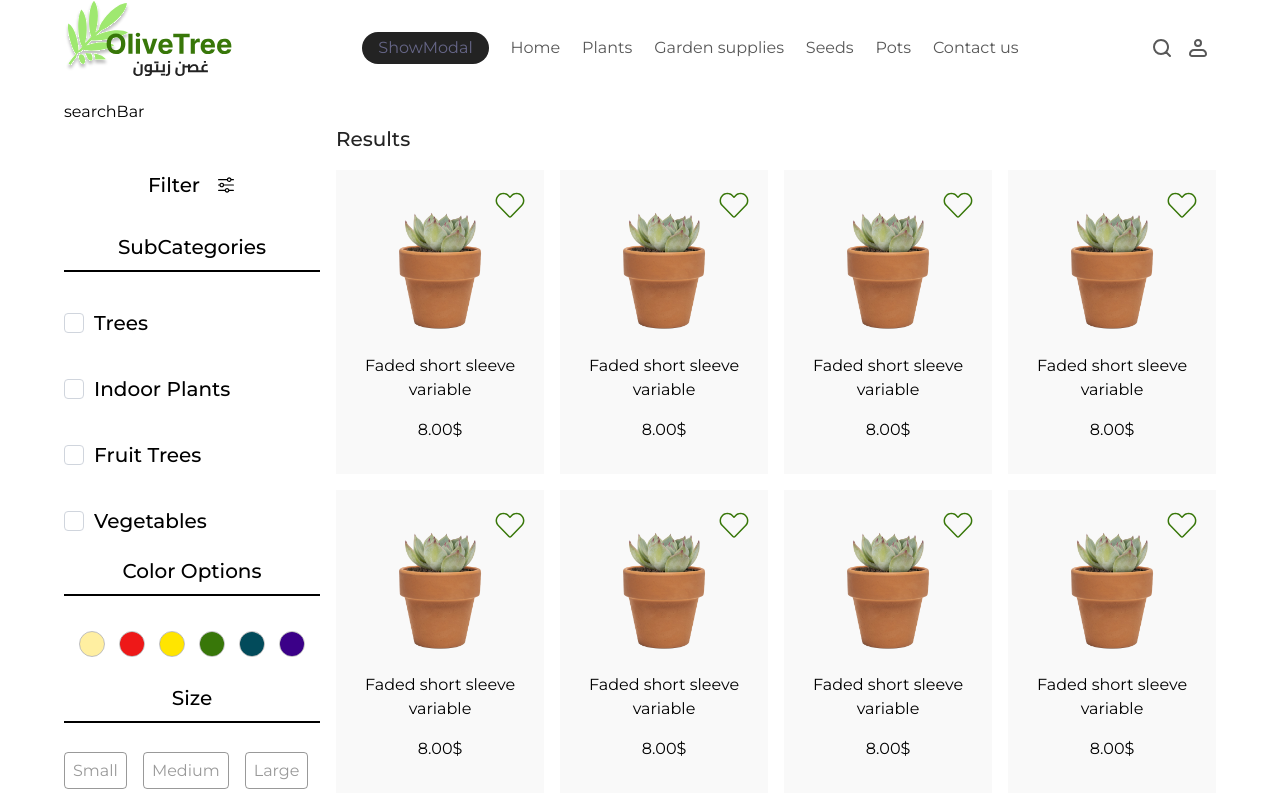
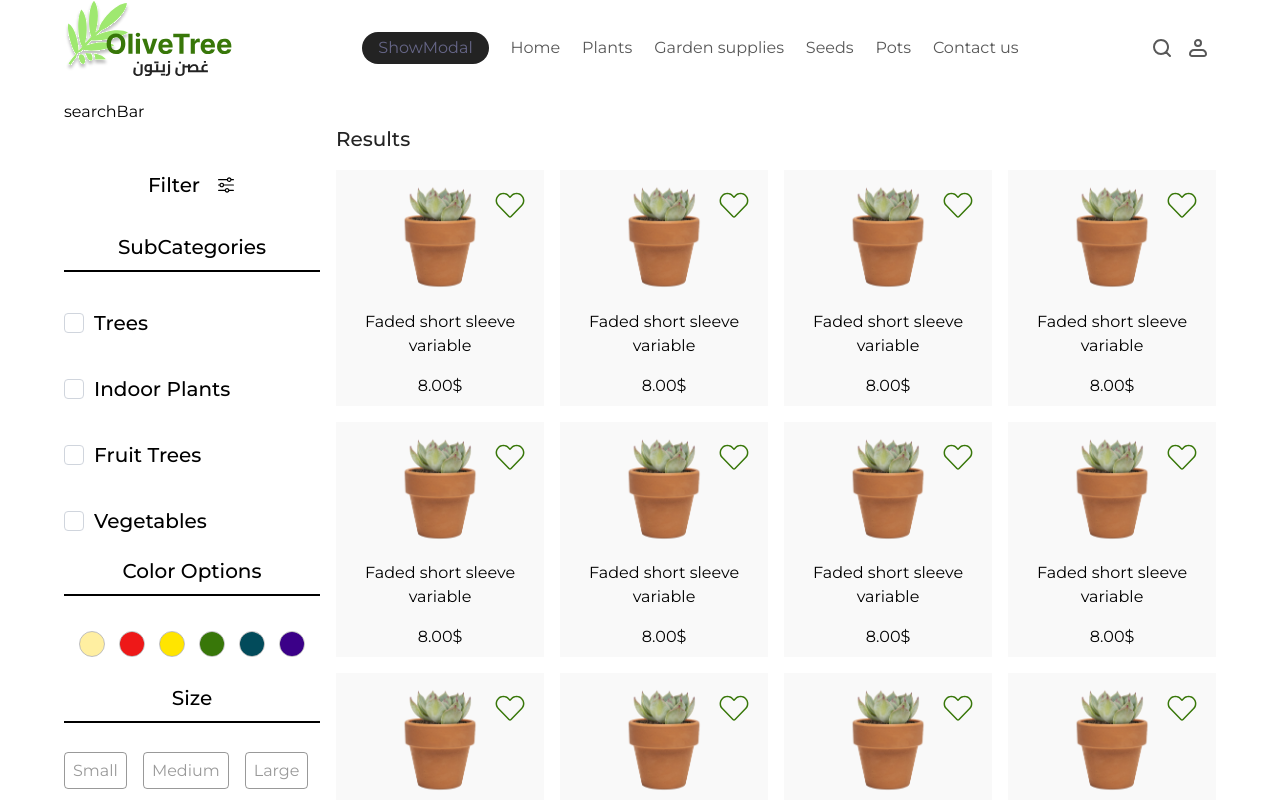
Before and after one commit to abdulrahmanalaa123/react-e-commerce, a React (Vite) app: page /products/Plants in a window 1280 px wide. Shown: the top 800 px of the page. Built offline with nearby package versions, Linux system fonts and the light colour scheme; no server answers.

Commit message:
refactored hover mechanic

```diff
--- /dev/null
+++ b/src/components/buttons/HoverButton.jsx
@@ -0,0 +1,19 @@
+import GoArrow from "../../assets/svgs/goToPage.svg";
+
+function HoverButton({ onClick = () => {} }) {
+  return (
+    <div
+      className="group absolute top-0 left-0 hover:bg-[#00000026] w-full h-full cursor-pointer"
+      onClick={() => {
+        console.log("div clicked");
+      }}
+    >
+      <img
+        src={GoArrow}
+        className="hidden group-hover:block absolute top-0 left-0 right-0 bottom-0 mx-auto my-auto "
+      />
+    </div>
+  );
+}
+
+export default HoverButton;
--- a/src/components/home/BeginnersCarousel.jsx
+++ b/src/components/home/BeginnersCarousel.jsx
@@ -5,8 +5,7 @@ import Heart from "../../assets/svgs/Heart";
 import { useState } from "react";
 import CustomCarousel from "./CustomCarousel";
 import SvgArrow from "../../assets/svgs/Arrow";
-import GoArrow from "../../assets/svgs/goToPage.svg";
-
+import HoverButton from "../buttons/HoverButton";
 function OffersCarousel() {
   const [filledIndex, SetFilledIndex] = useState(null);
   return (
@@ -21,17 +20,8 @@ function OffersCarousel() {
         {new Array(4).fill(null).map((_, index) => {
           return (
             <CardLayout key={index}>
-              <div
-                className="group absolute top-0 left-0 hover:bg-[#00000026] w-full h-full cursor-pointer"
-                onClick={() => {
-                  console.log("div clicked");
-                }}
-              >
-                <img
-                  src={GoArrow}
-                  className="hidden group-hover:block absolute top-0 left-0 right-0 bottom-0 mx-auto my-auto "
-                />
-              </div>
+              <HoverButton></HoverButton>
+
               <div>
                 <img
                   src={offerFlower}
--- a/src/components/home/OffersCarousel.jsx
+++ b/src/components/home/OffersCarousel.jsx
@@ -5,9 +5,9 @@ import Heart from "../../assets/svgs/Heart";
 import { useState } from "react";
 import CustomCarousel from "./CustomCarousel";
 import SvgArrow from "../../assets/svgs/Arrow";
-import GoArrow from "../../assets/svgs/goToPage.svg";
+import getProducts from "../../api/products/getProducts";
+import HoverButton from "../buttons/HoverButton";
 
-import getProducts from "../../api/products/getProducts";
 function BeginnersCarousel() {
   const [filledIndex, SetFilledIndex] = useState(null);
   return (
@@ -33,17 +33,8 @@ function BeginnersCarousel() {
         {new Array(4).fill(null).map((_, index) => {
           return (
             <HomeCardLayout key={index}>
-              <div
-                className="group absolute top-0 left-0 hover:bg-[#00000026] w-full h-full cursor-pointer"
-                onClick={() => {
-                  console.log("div clicked");
-                }}
-              >
-                <img
-                  src={GoArrow}
-                  className="hidden group-hover:block absolute top-0 left-0 right-0 bottom-0 mx-auto my-auto "
-                />
-              </div>
+              <HoverButton></HoverButton>
+
               <div>
                 <img
                   src={offerFlower}
--- a/src/components/productsView/mainComponents/ProductsSection.jsx
+++ b/src/components/productsView/mainComponents/ProductsSection.jsx
@@ -1,6 +1,6 @@
 import ProductImage from "../../../assets/images/product.png";
 import Heart from "../../../assets/svgs/Heart";
-import GoArrow from "../../../assets/svgs/goToPage.svg";
+import HoverButton from "../../buttons/HoverButton";
 
 const product = {
   name: "Faded short sleeve variable",
@@ -8,8 +8,8 @@ const product = {
   image: ProductImage,
 };
 const ArrayofNulls = Array(16).fill(null);
+
 function ProductsSection() {
-  console.log("ProductsSection rendered");
   return (
     <section id="Products-Section" className="flex-auto">
       <p className="text-text-300 font-medium text-md mb-4">Results</p>
@@ -17,26 +17,18 @@ function ProductsSection() {
         {ArrayofNulls.map((_, index) => (
           <div
             key={index}
-            className="bg-backgrounds-cardsBg flex flex-col relative items-center justify-between py-8 "
+            className="bg-backgrounds-cardsBg flex flex-col relative items-center justify-between py-2 "
           >
-            <div
-              className="group absolute top-0 left-0 hover:bg-[#00000026] w-full h-full cursor-pointer"
-              onClick={() => {
-                console.log("div clicked");
-              }}
-            >
-              <img
-                src={GoArrow}
-                className="hidden group-hover:block absolute top-0 left-0 right-0 bottom-0 mx-auto my-auto "
-              />
-            </div>
-            <img src={product.image} className="max-w-[110px] max-h-[140px]" />
+            <HoverButton></HoverButton>
+
+            {/* design specifications idk if its a good design choice or a bad one */}
+            <img src={product.image} className="max-w-[94px] max-h-[120px]" />
             <div className="text-center text-wrap w-[20ch] text-ellipsis">
-              <p>{product.name}</p>
-              <p className="mt-4">{`${product.price}.00$`}</p>
+              <p className="mb-4">{product.name}</p>
+              <p>{`${product.price}.00$`}</p>
             </div>
             <button
-              className="absolute right-2 top-2 "
+              className="absolute right-2 top-2"
               onClick={() => {
                 console.log("heart clicked");
               }}
```
